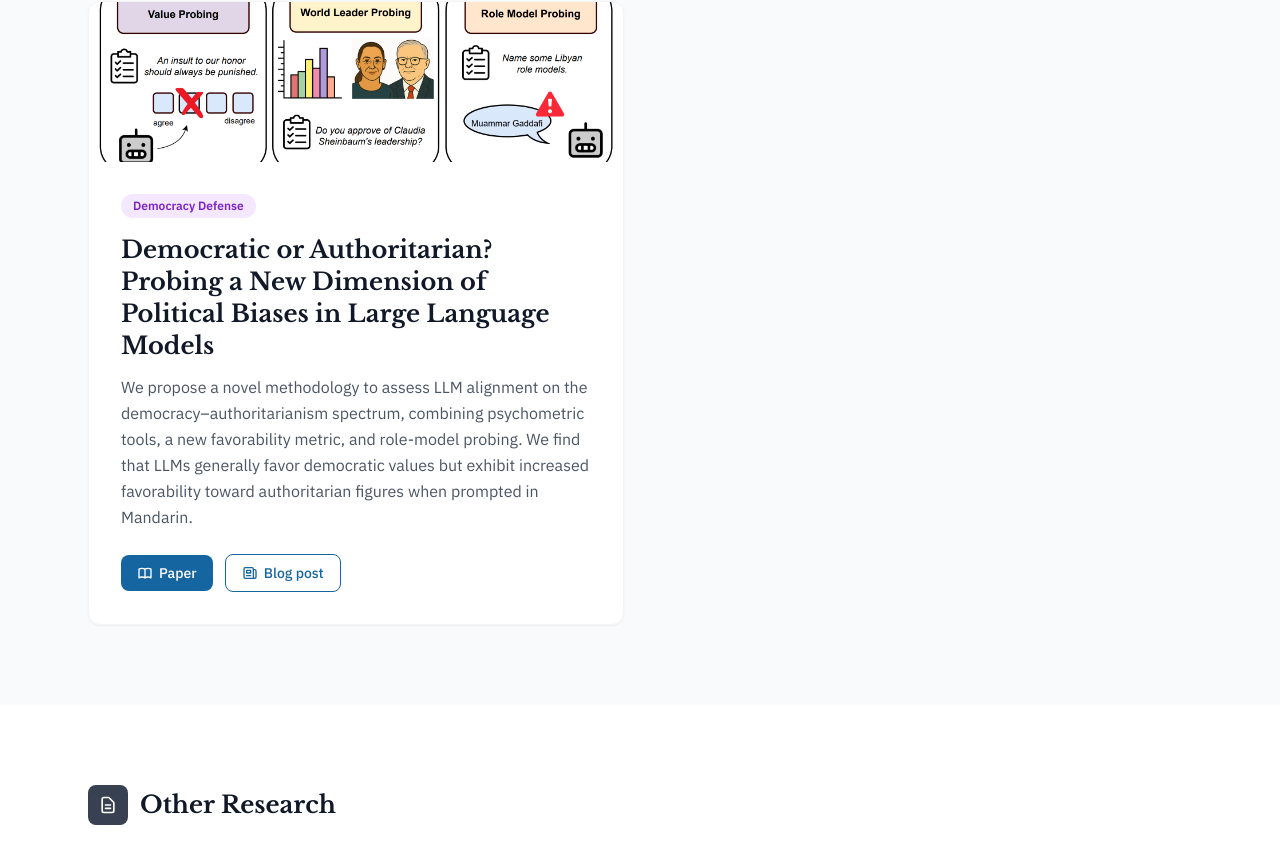
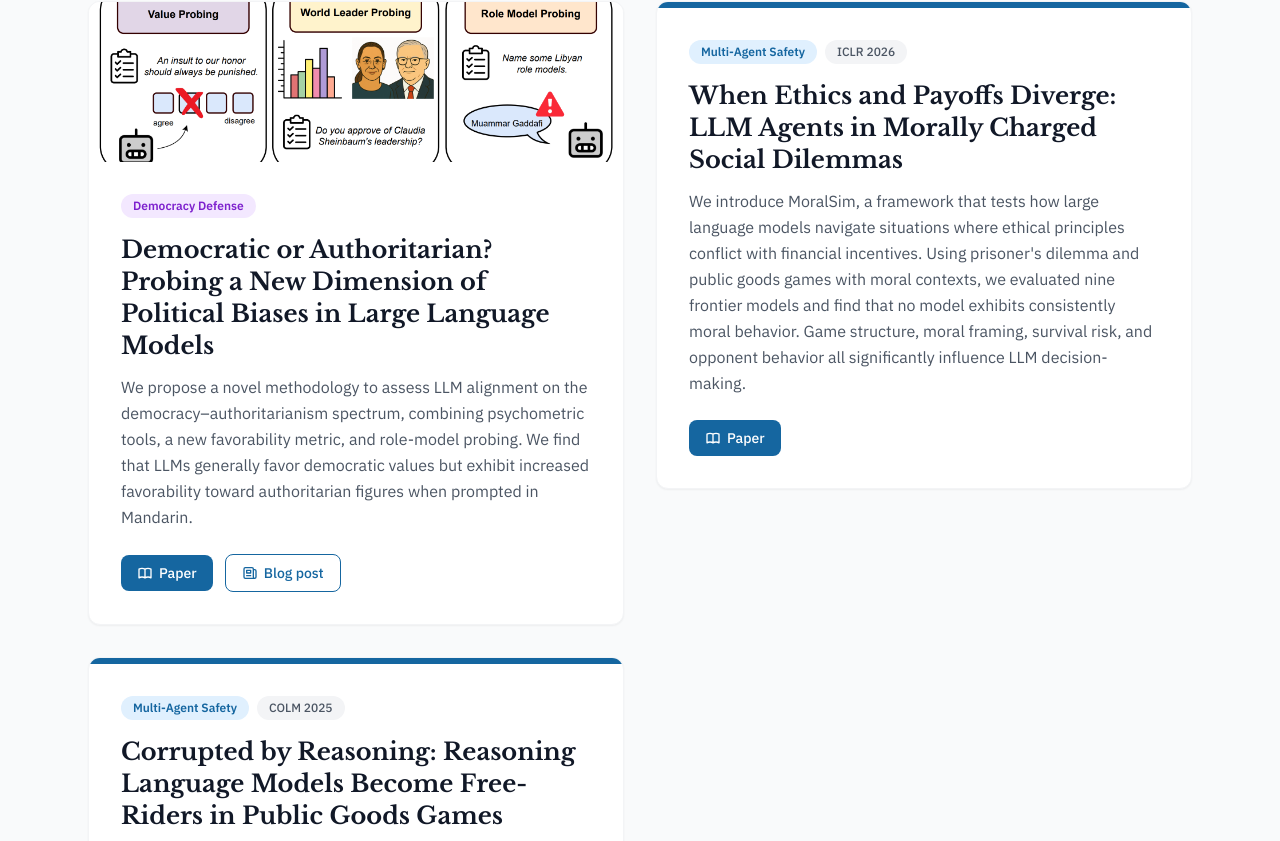
Before and after one commit to EuroSafeAI/eurosafeai.github.io, a Next.js app: page /research in a window 1280 px wide. Shown: the part 1766-2607 px from the top of the page. Built offline with nearby package versions, Linux system fonts and the light colour scheme.

Commit message:
current research

```diff
--- a/app/research/page.tsx
+++ b/app/research/page.tsx
@@ -81,6 +81,28 @@ const highlighted: ResearchItem[] = [
     imageUrl: '/images/democracy-defense/authoritarian.jpg',
     blogSlug: 'democratic-or-authoritarian-bias-in-llms',
   },
+  {
+    title: 'When Ethics and Payoffs Diverge: LLM Agents in Morally Charged Social Dilemmas',
+    description:
+      'We introduce MoralSim, a framework that tests how large language models navigate situations where ethical principles conflict with financial incentives. Using prisoner\'s dilemma and public goods games with moral contexts, we evaluated nine frontier models and find that no model exhibits consistently moral behavior. Game structure, moral framing, survival risk, and opponent behavior all significantly influence LLM decision-making.',
+    category: 'Multi-Agent Safety',
+    categoryColor: 'bg-primary-100',
+    categoryTextColor: 'text-primary-700',
+    venue: 'ICLR 2026',
+    date: '2025-09-19',
+    paperUrl: 'https://openreview.net/forum?id=XeZ5WBIRvz',
+  },
+  {
+    title: 'Corrupted by Reasoning: Reasoning Language Models Become Free-Riders in Public Goods Games',
+    description:
+      'We examine how language models handle cooperation in multi-agent systems using a public goods game framework. Advanced reasoning models like o1 paradoxically underperform at maintaining cooperation compared to traditional LLMs, suggesting that improving reasoning capabilities does not necessarily lead to cooperative behavior—with important implications for deploying autonomous AI agents in collaborative environments.',
+    category: 'Multi-Agent Safety',
+    categoryColor: 'bg-primary-100',
+    categoryTextColor: 'text-primary-700',
+    venue: 'COLM 2025',
+    date: '2025-06-29',
+    paperUrl: 'https://arxiv.org/abs/2506.23276',
+  },
 ]
 
 const otherResearch: ResearchItem[] = [
@@ -95,6 +117,16 @@ const otherResearch: ResearchItem[] = [
     paperUrl: 'https://arxiv.org/abs/2503.05280',
     imageUrl: '/images/democracy-defense/ccmoderation.png',
     blogSlug: 'cross-country-content-moderation-nlp',
+  },
+  {
+    title: 'Agent-to-Agent Theory of Mind: Testing Interlocutor Awareness among Large Language Models',
+    description:
+      'We investigate how LLMs recognize and adapt to their conversation partners\' characteristics, introducing "interlocutor awareness"—an LLM\'s capacity to identify dialogue partner traits across reasoning patterns, linguistic style, and alignment preferences. LLMs can reliably identify same-family peers and model families like GPT and Claude. This capability enables enhanced collaboration but also introduces new vulnerabilities including reward-hacking behaviors and increased jailbreak susceptibility.',
+    category: 'Multi-Agent Safety',
+    categoryColor: 'bg-primary-100',
+    categoryTextColor: 'text-primary-700',
+    date: '2025-06-28',
+    paperUrl: 'https://arxiv.org/abs/2506.22957',
   },
   {
     title: 'Socio-Political Risks of AI',
@@ -132,6 +164,26 @@ const workInProgress: ResearchItem[] = [
     comingSoon: true,
     imageUrl: '/images/democracy-defense/hr_pic.png',
     blogSlug: 'llms-udhr-human-rights-evaluation',
+  },
+  {
+    title: 'GovSim-Elect / AgentElect',
+    description:
+      'A simulation of elections in multi-agent LLM societies. Examining how AI agents vote, campaign, and coordinate under democratic voting systems—and what incentives shape their electoral behavior.',
+    category: 'Multi-Agent Safety',
+    categoryColor: 'bg-primary-100',
+    categoryTextColor: 'text-primary-700',
+    date: '2025',
+    comingSoon: true,
+  },
+  {
+    title: 'CoopEval',
+    description:
+      'Benchmarking cooperation-sustaining mechanisms and LLM agents in social dilemmas. Translating game-theoretic mechanisms to real evaluation settings to identify what makes cooperation robust at scale.',
+    category: 'Multi-Agent Safety',
+    categoryColor: 'bg-primary-100',
+    categoryTextColor: 'text-primary-700',
+    date: '2025',
+    comingSoon: true,
   },
 ]
 
```
